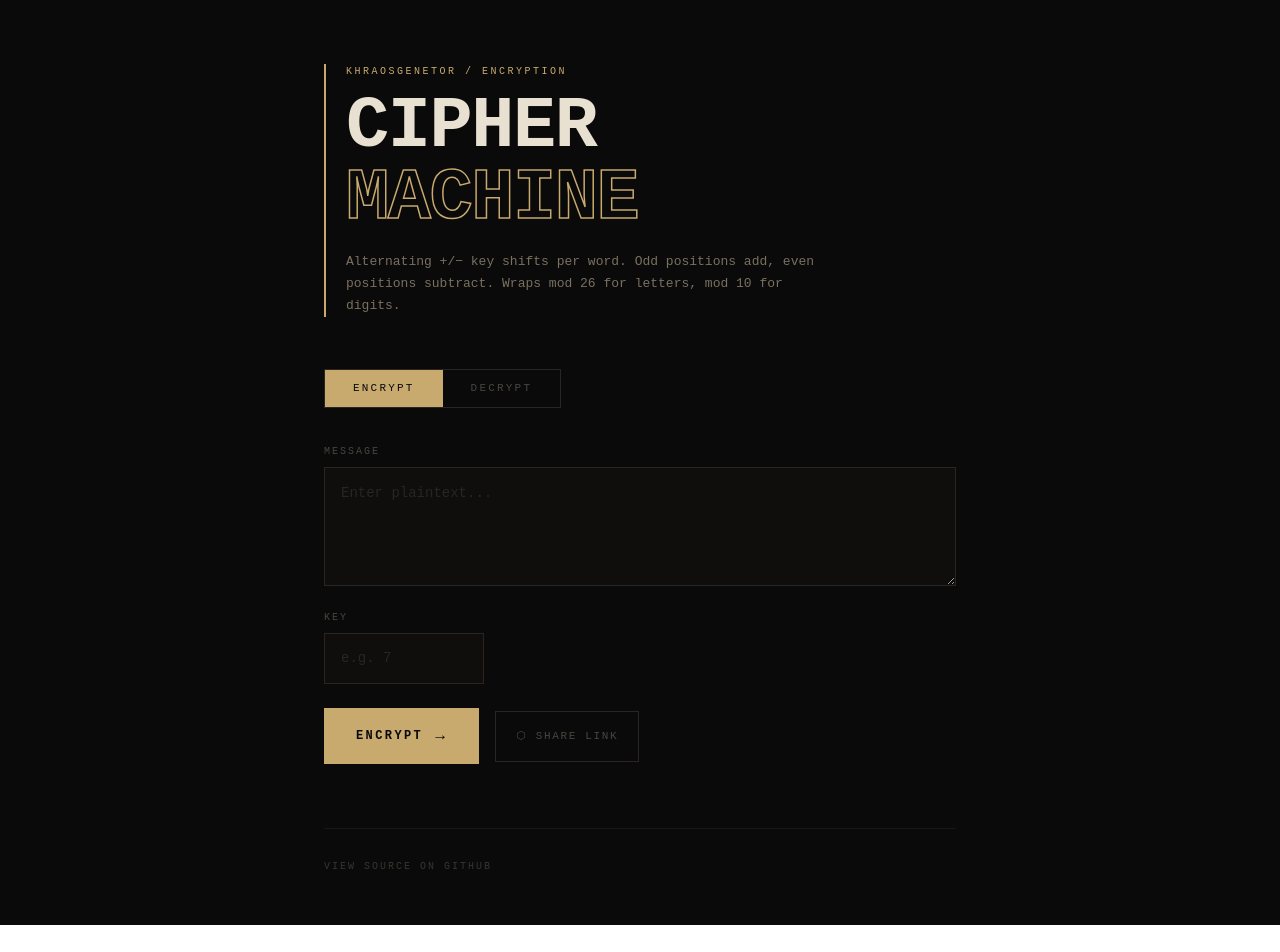
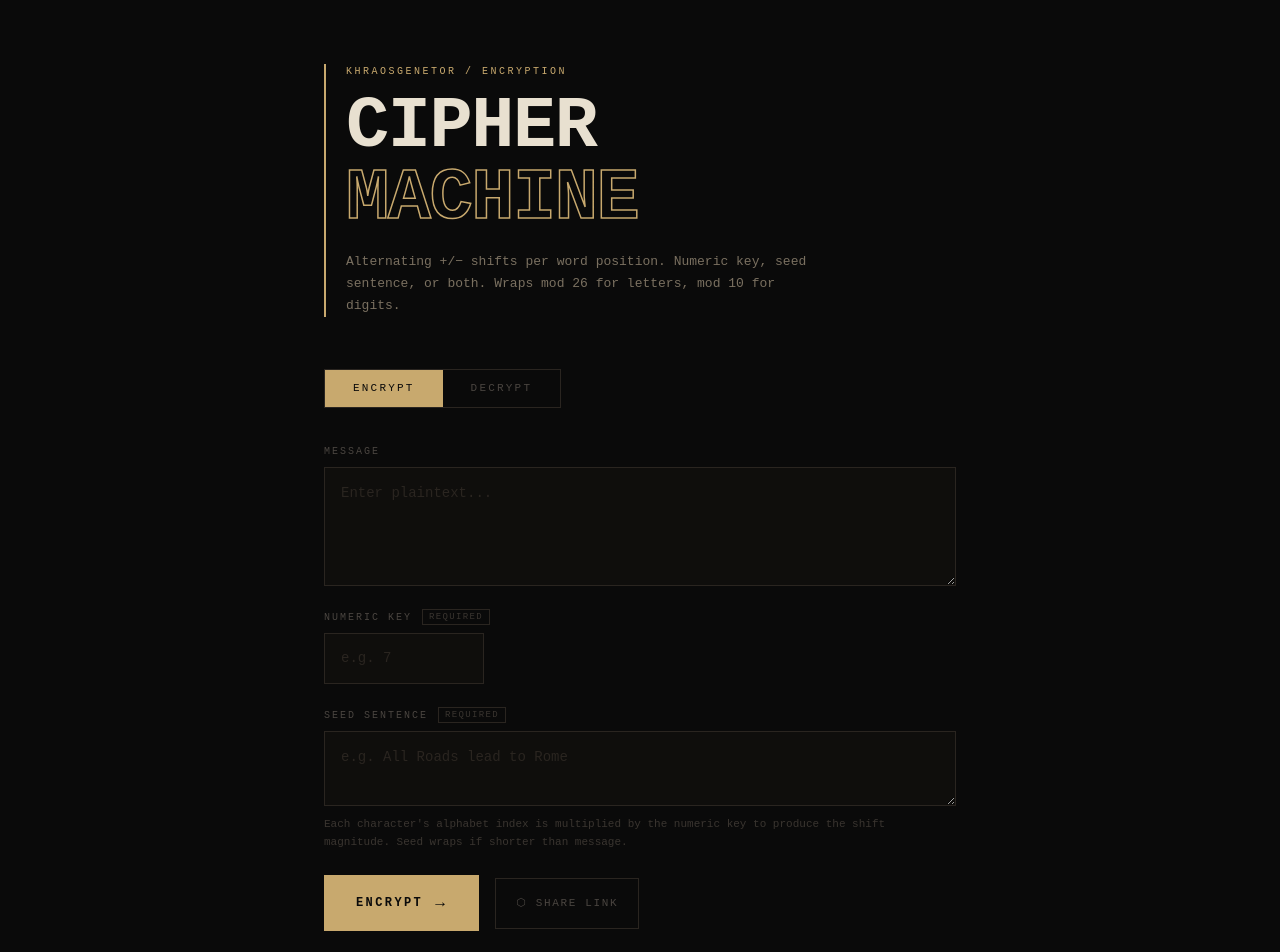
Before and after one commit to khraosgenetor/khraosin, a Next.js app: page /encryption/1 in a window 1280 px wide. Shown: the top 952 px of the page. Before the commit the page ends 925 px from the top, so only its background shows below. Built offline with nearby package versions, Linux system fonts and the light colour scheme.

Commit message:
feat: add seed sentence support with key multiplication and share link modal

```diff
--- a/app/encryption/[mode]/lib/encryption.ts
+++ b/app/encryption/[mode]/lib/encryption.ts
@@ -2,7 +2,17 @@ const lc_alphabet = "abcdefghijklmnopqrstuvwxyz";
 const uc_alphabet = "ABCDEFGHIJKLMNOPQRSTUVWXYZ";
 const digits = "0123456789";
 
-export function encryptor(message: string, key: number): string {
+function seedShift(key: number, seed: string, i: number): number {
+  if (!seed) return key;
+  const sc = seed[i % seed.length];
+  const lj = lc_alphabet.indexOf(sc);
+  if (lj !== -1) return key * lj;
+  const uj = uc_alphabet.indexOf(sc);
+  if (uj !== -1) return key * uj;
+  return key;
+}
+
+export function encryptor(message: string, key: number, seed: string = ""): string {
   const result = message.split("");
   let word_pos = 0;
 
@@ -23,27 +33,21 @@ export function encryptor(message: string, key: number): string {
       }
     }
 
-    if (val === 0) {
-      word_pos = 0;
-      continue;
-    }
+    if (val === 0) { word_pos = 0; continue; }
 
-    const shift = word_pos % 2 === 0 ? key : -key;
+    const magnitude = seedShift(key, seed, i);
+    const shift = word_pos % 2 === 0 ? magnitude : -magnitude;
     word_pos++;
 
-    if (val === 1) {
-      result[i] = lc_alphabet[((j + shift) % 26 + 26) % 26];
-    } else if (val === 2) {
-      result[i] = uc_alphabet[((j + shift) % 26 + 26) % 26];
-    } else {
-      result[i] = digits[((j + shift) % 10 + 10) % 10];
-    }
+    if (val === 1) result[i] = lc_alphabet[((j + shift) % 26 + 26) % 26];
+    else if (val === 2) result[i] = uc_alphabet[((j + shift) % 26 + 26) % 26];
+    else result[i] = digits[((j + shift) % 10 + 10) % 10];
   }
 
   return result.join("");
 }
 
-export function decryptor(message: string, key: number): string {
+export function decryptor(message: string, key: number, seed: string = ""): string {
   const result = message.split("");
   let word_pos = 0;
 
@@ -64,21 +68,15 @@ export function decryptor(message: string, key: number): string {
       }
     }
 
-    if (val === 0) {
-      word_pos = 0;
-      continue;
-    }
+    if (val === 0) { word_pos = 0; continue; }
 
-    const shift = word_pos % 2 === 0 ? -key : key;
+    const magnitude = seedShift(key, seed, i);
+    const shift = word_pos % 2 === 0 ? -magnitude : magnitude;
     word_pos++;
 
-    if (val === 1) {
-      result[i] = lc_alphabet[((j + shift) % 26 + 26) % 26];
-    } else if (val === 2) {
-      result[i] = uc_alphabet[((j + shift) % 26 + 26) % 26];
-    } else {
-      result[i] = digits[((j + shift) % 10 + 10) % 10];
-    }
+    if (val === 1) result[i] = lc_alphabet[((j + shift) % 26 + 26) % 26];
+    else if (val === 2) result[i] = uc_alphabet[((j + shift) % 26 + 26) % 26];
+    else result[i] = digits[((j + shift) % 10 + 10) % 10];
   }
 
   return result.join("");
--- a/app/encryption/[mode]/page.module.css
+++ b/app/encryption/[mode]/page.module.css
@@ -391,3 +391,39 @@
   background: #e8c080;
   transform: translateX(4px);
 }
+
+.row {
+  display: flex;
+  gap: 16px;
+  flex-wrap: wrap;
+}
+
+.optBadge {
+  margin-left: 10px;
+  font-size: 9px;
+  letter-spacing: 0.15em;
+  color: #3a3530;
+  border: 1px solid #2a2520;
+  padding: 2px 6px;
+  vertical-align: middle;
+}
+
+.seedArea {
+  resize: vertical;
+}
+
+.hint {
+  font-size: 11px;
+  color: #3a3530;
+  line-height: 1.6;
+  margin-top: 2px;
+}
+
+.error {
+  font-size: 11px;
+  color: #c8524a;
+  letter-spacing: 0.1em;
+  margin: 0;
+  border-left: 2px solid #c8524a;
+  padding-left: 10px;
+}
--- a/app/encryption/[mode]/page.tsx
+++ b/app/encryption/[mode]/page.tsx
@@ -15,15 +15,18 @@ export default function EncryptionPage() {
 
   const [message, setMessage] = useState(searchParams.get("m") ?? "");
   const [key, setKey] = useState(searchParams.get("k") ?? "");
+  const [seed, setSeed] = useState(searchParams.get("s") ?? "");
   const [output, setOutput] = useState("");
   const [copied, setCopied] = useState(false);
   const [showShare, setShowShare] = useState(false);
   const [linkCopied, setLinkCopied] = useState(false);
   const [shareUrl, setShareUrl] = useState("");
+  const [error, setError] = useState("");
   const overlayRef = useRef<HTMLDivElement>(null);
 
   useEffect(() => {
     setOutput("");
+    setError("");
   }, [mode]);
 
   useEffect(() => {
@@ -36,8 +39,17 @@ export default function EncryptionPage() {
 
   function handleRun() {
     const k = parseInt(key);
-    if (!message.trim() || isNaN(k)) return;
-    const result = mode === "encrypt" ? encryptor(message, k) : decryptor(message, k);
+    const hasSeed = seed.trim().length > 0;
+    const hasKey = !isNaN(k);
+
+    if (!message.trim()) { setError("Message is required."); return; }
+    if (!hasSeed && !hasKey) { setError("Enter a numeric key, a seed sentence, or both."); return; }
+
+    setError("");
+    const effectiveKey = hasKey ? k : 1;
+    const result = mode === "encrypt"
+      ? encryptor(message, effectiveKey, seed.trim())
+      : decryptor(message, effectiveKey, seed.trim());
     setOutput(result);
     setCopied(false);
   }
@@ -51,7 +63,11 @@ export default function EncryptionPage() {
   function handleOpenShare() {
     const base = window.location.origin;
     const targetMode = mode === "encrypt" ? "1" : "2";
-    const url = `${base}/encryption/${targetMode}?m=${encodeURIComponent(message)}&k=${encodeURIComponent(key)}`;
+    const params = new URLSearchParams();
+    if (message) params.set("m", message);
+    if (key) params.set("k", key);
+    if (seed.trim()) params.set("s", seed.trim());
+    const url = `${base}/encryption/${targetMode}?${params.toString()}`;
     setShareUrl(url);
     setLinkCopied(false);
     setShowShare(true);
@@ -64,8 +80,7 @@ export default function EncryptionPage() {
   }
 
   function switchMode(m: "encrypt" | "decrypt") {
-    const target = m === "encrypt" ? "1" : "2";
-    router.push(`/encryption/${target}`);
+    router.push(`/encryption/${m === "encrypt" ? "1" : "2"}`);
   }
 
   function handleOverlayClick(e: React.MouseEvent<HTMLDivElement>) {
@@ -82,7 +97,7 @@ export default function EncryptionPage() {
             <span className={styles.titleAccent}>MACHINE</span>
           </h1>
           <p className={styles.desc}>
-            Alternating +/− key shifts per word. Odd positions add, even positions subtract.
+            Alternating +/− shifts per word position. Numeric key, seed sentence, or both.
             Wraps mod 26 for letters, mod 10 for digits.
           </p>
         </header>
@@ -114,8 +129,12 @@ export default function EncryptionPage() {
             />
           </div>
 
+          <div className={styles.row}>
             <div className={styles.field}>
-            <label className={styles.label}>KEY</label>
+              <label className={styles.label}>
+                NUMERIC KEY
+                <span className={styles.optBadge}>{seed.trim() ? "OPTIONAL" : "REQUIRED"}</span>
+              </label>
               <input
                 className={styles.input}
                 type="number"
@@ -124,6 +143,27 @@ export default function EncryptionPage() {
                 placeholder="e.g. 7"
               />
             </div>
+          </div>
+
+          <div className={styles.field}>
+            <label className={styles.label}>
+              SEED SENTENCE
+              <span className={styles.optBadge}>{key.trim() ? "OPTIONAL" : "REQUIRED"}</span>
+            </label>
+            <textarea
+              className={`${styles.textarea} ${styles.seedArea}`}
+              value={seed}
+              onChange={e => setSeed(e.target.value)}
+              placeholder="e.g. All Roads lead to Rome"
+              rows={2}
+            />
+            <span className={styles.hint}>
+              Each character's alphabet index is multiplied by the numeric key to produce the shift magnitude.
+              Seed wraps if shorter than message.
+            </span>
+          </div>
+
+          {error && <p className={styles.error}>{error}</p>}
 
           <div className={styles.btnRow}>
             <button className={styles.runBtn} onClick={handleRun}>
@@ -179,9 +219,18 @@ export default function EncryptionPage() {
               </div>
 
               <div className={styles.modalField}>
-                <span className={styles.label}>KEY</span>
+                <span className={styles.label}>NUMERIC KEY</span>
                 <span className={styles.modalValue}>
-                  {key.trim() ? key : <span className={styles.modalEmpty}>— empty —</span>}
+                  {key.trim() ? key : <span className={styles.modalEmpty}>— not set —</span>}
+                </span>
+              </div>
+
+              <div className={styles.modalField}>
+                <span className={styles.label}>SEED SENTENCE</span>
+                <span className={styles.modalValue}>
+                  {seed.trim()
+                    ? seed.length > 40 ? seed.slice(0, 40) + "…" : seed
+                    : <span className={styles.modalEmpty}>— not set —</span>}
                 </span>
               </div>
 
```
Lines whose indentation alone changed are shown as unchanged.
